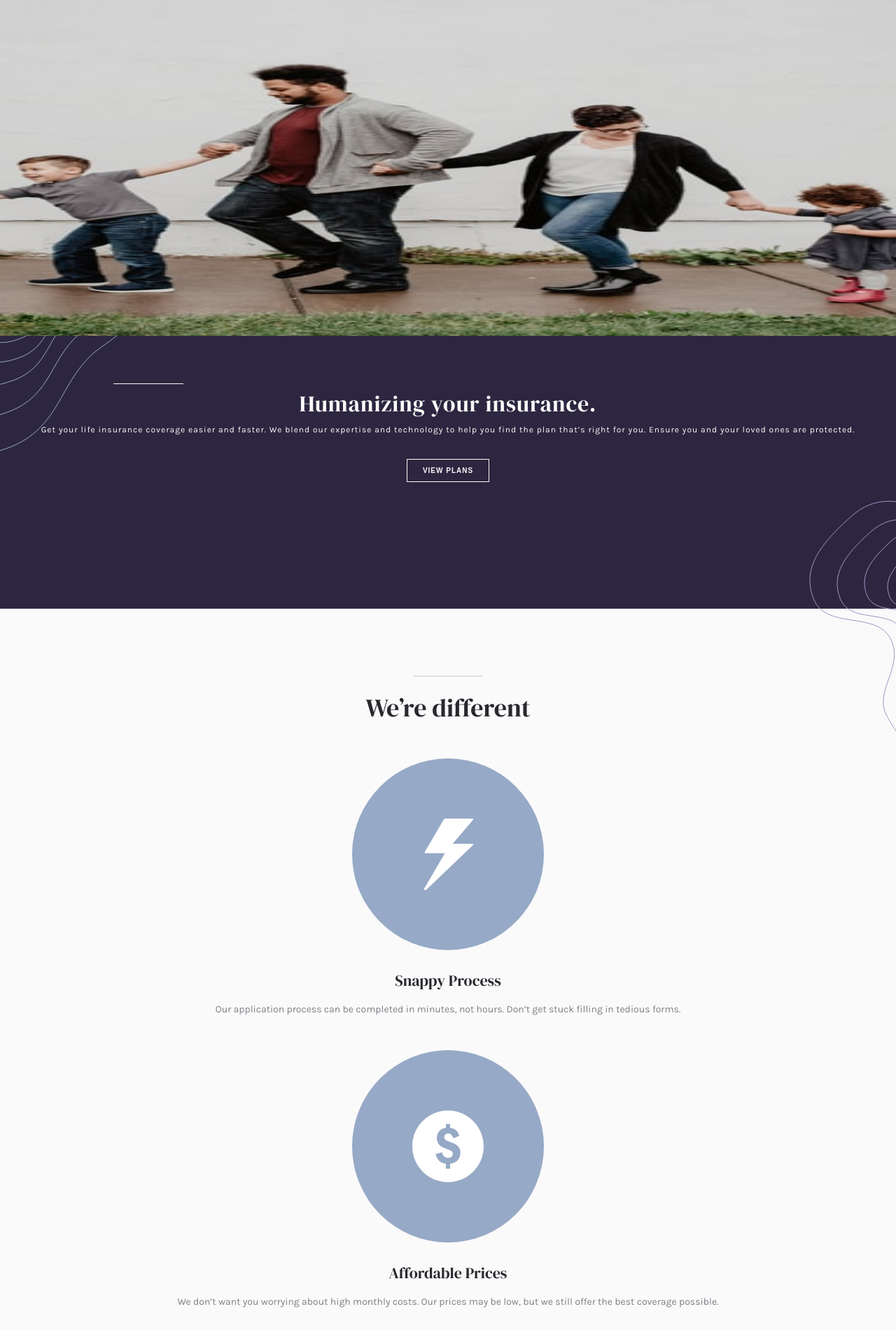
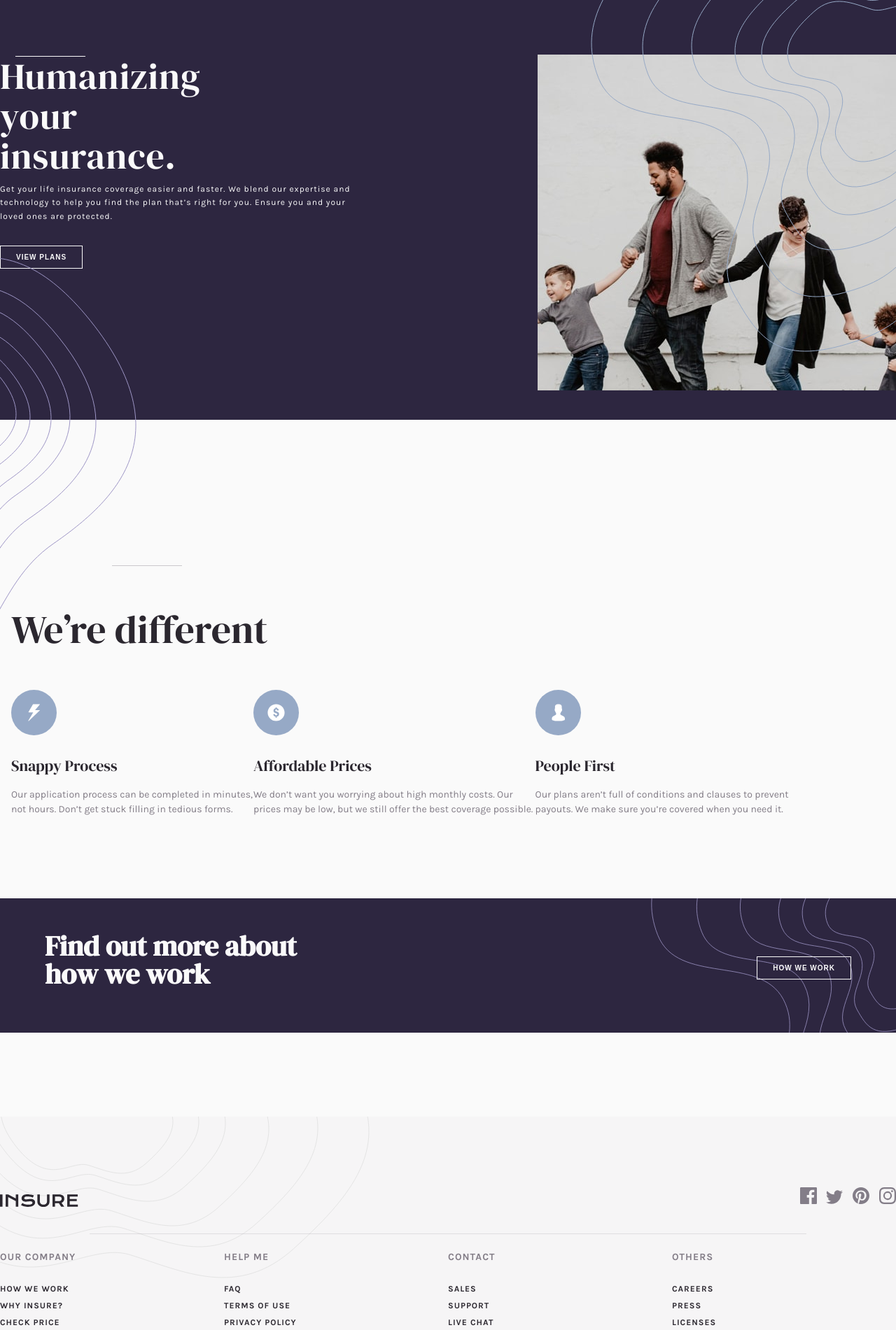
Before and after one commit to Z11mm/insure-landing-page, a PHP site: page / in a window 1280 px wide. Shown: the part 50-1951 px from the top of the page at 70% size. Run offline with PHP 8.4, Linux system fonts and the light colour scheme.

Commit message:
adding styles to fix unresponsive desktop layout

```diff
--- a/scss/_borders.scss
+++ b/scss/_borders.scss
@@ -20,19 +20,19 @@
   }
 }
 
-@media screen and (min-width: 600px) {
-  .hero-text {
-    position: relative;
-    &::before {
-      background-color: $very-light-grey;
-      content: '';
-      height: 1px;
-      left: 212px;
-      top: 5%;
-      position: absolute;
-      transform: translate(-50%, 0);
-      margin: 3rem 0 2rem;
-      width: 100px;
-    }
-  }
-}
+// @media screen and (min-width: 600px) {
+//   .hero-text {
+//     position: relative;
+//     &::before {
+//       background-color: $very-light-grey;
+//       content: '';
+//       height: 1px;
+//       left: 0;
+//       top: 5%;
+//       position: absolute;
+//       transform: translate(-50%, 0);
+//       margin: 3rem 0 2rem;
+//       width: 100px;
+//     }
+//   }
+// }
--- a/scss/styles.scss
+++ b/scss/styles.scss
@@ -22,7 +22,8 @@ body {
 
 .hero {
   .hero-image {
-    background: url('../images/image-intro-mobile.jpg') no-repeat center/100% 100%;
+    background: url('../images/image-intro-mobile.jpg') no-repeat center/100%
+      100%;
     width: 100%;
     height: 480px;
   }
@@ -137,7 +138,8 @@ body {
 
 // DESKTOP STYLES
 @media screen and (min-width: 600px) {
-  html, body {
+  html,
+  body {
     width: 100%;
   }
 
@@ -182,156 +184,174 @@ body {
     }
   }
 
-  // .hero {
-  //   position: relative;
+  .hero {
+    display: flex;
+    flex-flow: row wrap;
+    position: relative;
+    background-color: $dark-violet;
+    overflow: hidden;
 
-  //   .hero-image {
-  //     position: absolute;
-  //     background: url('../images/image-intro-desktop.jpg') no-repeat;
-  //     background-size: 600px;
-  //     height: 650px;
-  //     left: 48%;
-  //     top: 13%;
-  //     z-index: 1;
-  //   }
+    .hero-image {
+      width: 40%;
+      position: absolute;
+      background: url('../images/image-intro-desktop.jpg') no-repeat;
+      // background-size: 600px;
+      // height: 650px;
+      right: 0;
+      top: 13%;
+      z-index: 1;
+    }
 
-  //   .hero-text {
-  //     position: relative;
-  //     background-image: none;
-  //     height: 600px;
-  //     text-align: left;
-  //     padding-left: 10rem;
-  //     overflow: hidden;
+    .hero-text {
+      padding: 3rem 0;
+      width: 100%;
+      // position: relative;
+      background-image: none;
+      height: 600px;
+      text-align: left;
+      overflow: hidden;
 
-  //     h1 {
-  //       font-size: 52px;
-  //       width: 28%;
-  //       margin-top: 2.5rem;
-  //     }
+      h1 {
+        font-size: 52px;
+        width: 28%;
+        margin-top: 2rem;
+        position: relative;
 
-  //     p {
-  //       width: 40%;
-  //     }
+        &::before {
+          background-color: $very-light-grey;
+          content: '';
+          height: 1px;
+          left: 20%;
+          top: 0;
+          position: absolute;
+          transform: translate(-50%, 0);
+          width: 100px;
+        }
+      }
 
-  //     .button {
-  //       &:hover {
-  //         background-color: $very-light-grey;
-  //         color: $dark-violet;
-  //       }
-  //     }
+      p {
+        width: 40%;
+      }
 
-  //     &::after {
-  //       content: url('../images/bg-pattern-intro-right-desktop.svg');
-  //       position: absolute;
-  //       right: 0;
-  //       top: -15%;
-  //       z-index: 1;
-  //     }
-  //   }
-  // }
+      .button {
+        &:hover {
+          background-color: $very-light-grey;
+          color: $dark-violet;
+        }
+      }
 
-  // .brand-details {
-  //   margin-top: 13rem;
-  //   display: flex;
-  //   flex-flow: column wrap;
-  //   text-align: left;
-  //   position: relative;
+      &::after {
+        content: url('../images/bg-pattern-intro-right-desktop.svg');
+        position: absolute;
+        right: 0;
+        top: -15%;
+        z-index: 1;
+      }
+    }
+  }
 
-  //   h2 {
-  //     font-size: 56px;
-  //   }
+  .brand-details {
+    margin-top: 13rem;
+    display: flex;
+    flex-flow: column wrap;
+    text-align: left;
+    position: relative;
 
-  //   .borderline {
-  //     margin-bottom: 2rem;
-  //     &::before {
-  //       left: 210px;
-  //       width: 100px;
-  //     }
-  //   }
+    h2 {
+      font-size: 56px;
+    }
 
-  //   .brand-details-content-wrapper {
-  //     display: flex;
-  //     width: 90%;
-  //   }
+    .borderline {
+      margin-bottom: 2rem;
+      &::before {
+        left: 210px;
+        width: 100px;
+      }
+    }
 
-  //   .brand-details-content {
-  //     img {
-  //       width: 65px;
-  //     }
-  //   }
+    .brand-details-content-wrapper {
+      display: flex;
+      width: 90%;
+    }
 
-  //   &::before {
-  //     content: url('../images//bg-pattern-intro-left-desktop.svg');
-  //     position: absolute;
-  //     top: -440px;
-  //     left: 0;
-  //   }
-  // }
+    .brand-details-content {
+      img {
+        width: 65px;
+      }
+    }
 
-  // .call-to-action {
-  //   margin: 0;
-  //   padding: 3rem 4rem 4rem;
-  //   display: flex;
-  //   align-items: center;
-  //   background: url('../images/bg-pattern-how-we-work-desktop.svg') $dark-violet
-  //     no-repeat top right/350px;
+    &::before {
+      content: url('../images//bg-pattern-intro-left-desktop.svg');
+      position: absolute;
+      top: -440px;
+      left: 0;
+    }
+  }
 
-  //   h2 {
-  //     width: 33%;
-  //     font-size: 40px;
-  //     text-align: left;
-  //     line-height: 1;
-  //   }
+  .call-to-action {
+    margin: 0;
+    padding: 3rem 4rem 4rem;
+    display: flex;
+    align-items: center;
+    background: url('../images/bg-pattern-how-we-work-desktop.svg') $dark-violet
+      no-repeat top right/350px;
 
-  //   .button {
-  //     margin-left: auto;
+    h2 {
+      width: 33%;
+      font-size: 40px;
+      text-align: left;
+      line-height: 1;
+    }
 
-  //     &:hover {
-  //       background-color: $very-light-grey;
-  //       color: $dark-violet;
-  //     }
-  //   }
-  // }
+    .button {
+      margin-left: auto;
 
-  // footer {
-  //   background: url('../images/bg-pattern-footer-desktop.svg') top left
-  //     no-repeat;
-  //   background-color: hsla(280, 5%, 78%, 0.1);
+      &:hover {
+        background-color: $very-light-grey;
+        color: $dark-violet;
+      }
+    }
+  }
 
-  //   div:first-child {
-  //     display: flex;
-  //     align-items: center;
-  //     background-image: none;
+  footer {
+    background: url('../images/bg-pattern-footer-desktop.svg') top left
+      no-repeat;
+    background-color: hsla(280, 5%, 78%, 0.1);
 
-  //     &::after {
-  //       bottom: 210px;
-  //       width: 80%;
-  //       opacity: 0.2;
-  //     }
+    div:first-child {
+      display: flex;
+      align-items: center;
+      background-image: none;
 
-  //     .social {
-  //       margin-left: auto;
-  //       cursor: pointer;
-  //     }
-  //   }
+      &::after {
+        bottom: 210px;
+        width: 80%;
+        opacity: 0.2;
+      }
 
-  //   .footer-links-wrapper {
-  //     display: grid;
-  //     grid-template-columns: repeat(4, 1fr);
-  //     justify-items: start;
+      .social {
+        margin-left: auto;
+        cursor: pointer;
+      }
+    }
 
-  //     .footer-links {
-  //       padding: 0;
+    .footer-links-wrapper {
+      display: grid;
+      grid-template-columns: repeat(4, 1fr);
+      justify-items: start;
 
-  //       h3,
-  //       nav {
-  //         text-align: left;
-  //       }
+      .footer-links {
+        padding: 0;
 
-  //       nav {
-  //         margin-top: 1.6rem;
-  //       }
-  //     }
-  //   }
-  // }
+        h3,
+        nav {
+          text-align: left;
+        }
+
+        nav {
+          margin-top: 1.6rem;
+        }
+      }
+    }
+  }
 }
```
Also changed, not shown: css/styles.min.css, 1 other file.
